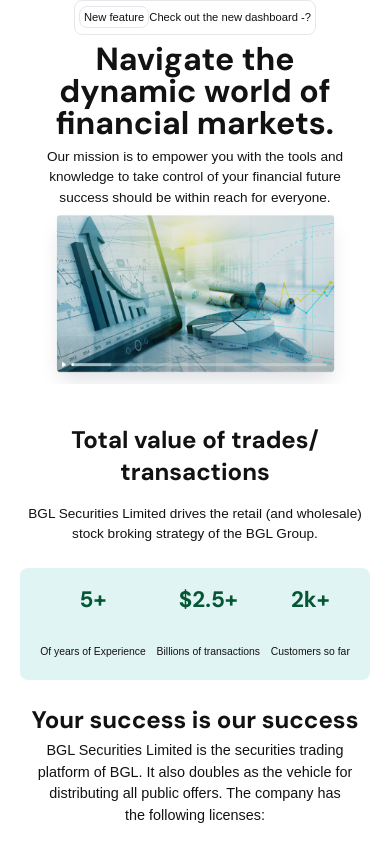
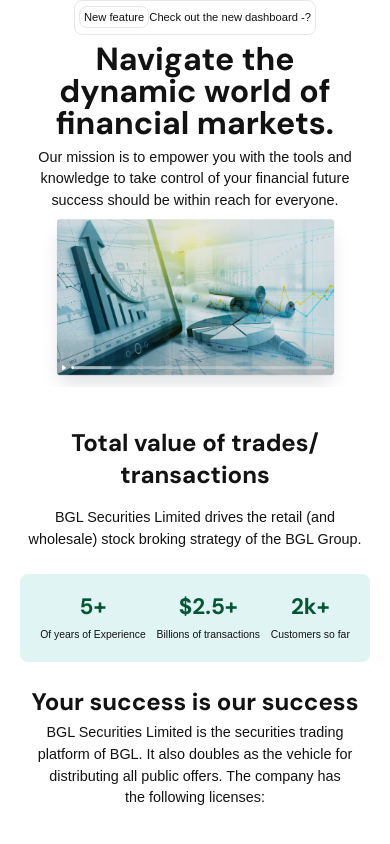
Before and after one commit to IdrisDY/BG-SEC, a Next.js app: page / in a window 390 px wide. Shown: the top 844 px of the page. Built offline with nearby package versions, Linux system fonts and the light colour scheme; a web font is replaced by a local one.

Commit message:
inc font sizez

```diff
--- a/app/page.js
+++ b/app/page.js
@@ -16,7 +16,7 @@
         >
           Navigate the dynamic world of financial markets.
         </h1>
-        <p className="text-[.85em] w-[95%] lg:w-1/2 lg:text-[1em] text-center">
+        <p className="text-[.9rem] w-[95%] lg:w-1/2 lg:text-[1em] text-center">
           {" "}
           Our mission is to empower you with the tools and knowledge to take
           control of your financial future success should be within reach for
@@ -56,14 +56,14 @@
           Total value of trades/ <br /> transactions
         </h2>
         <p
-          className={`${pathWay.className} text-[.85rem]  lg:max-w-[55%] m-auto lg:text-[1rem]`}
+          className={`${pathWay.className} text-[.9rem]  lg:max-w-[55%] m-auto lg:text-[1rem]`}
         >
           BGL Securities Limited drives the retail (and wholesale) stock broking
           strategy of the BGL Group.
         </p>
         <div className=" p-[1.26rem] lg:p-16 rounded-lg mt-2 mb-[20px] gap-4 bg-[#E1F4F4]">
           <div className=" lg:w-4/5 flex items-center justify-between  m-auto">
-            <div className="flex flex-col gap-8">
+            <div className="flex flex-col gap-2 lg:gap-8">
               <span
                 className={`text-dark_green_90 ${DMFont.className} leading-[1.5rem] font-[700] lg:text-[3.75rem] text-[1.4rem]`}
               >
@@ -73,7 +73,7 @@
                 Of years of Experience
               </span>
             </div>
-            <div className="flex flex-col gap-8 ">
+            <div className="flex flex-col gap-2 lg:gap-8 ">
               <span
                 className={`text-dark_green_90 ${DMFont.className} leading-[1.5rem] font-[700] lg:text-[3.75rem] text-[1.4rem]`}
               >
@@ -83,7 +83,7 @@
                 Billions of transactions
               </span>
             </div>
-            <div className="flex flex-col gap-8">
+            <div className="flex flex-col gap-2 lg:gap-8">
               <span
                 className={`text-dark_green_90 ${DMFont.className} leading-[1.5rem] font-[700] lg:text-[3.75rem] text-[1.4rem]`}
               >
```
